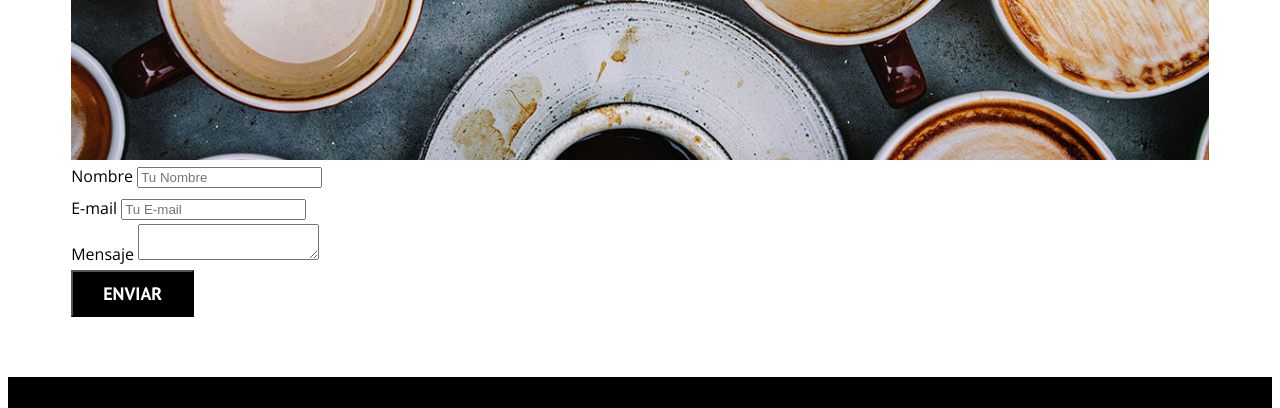
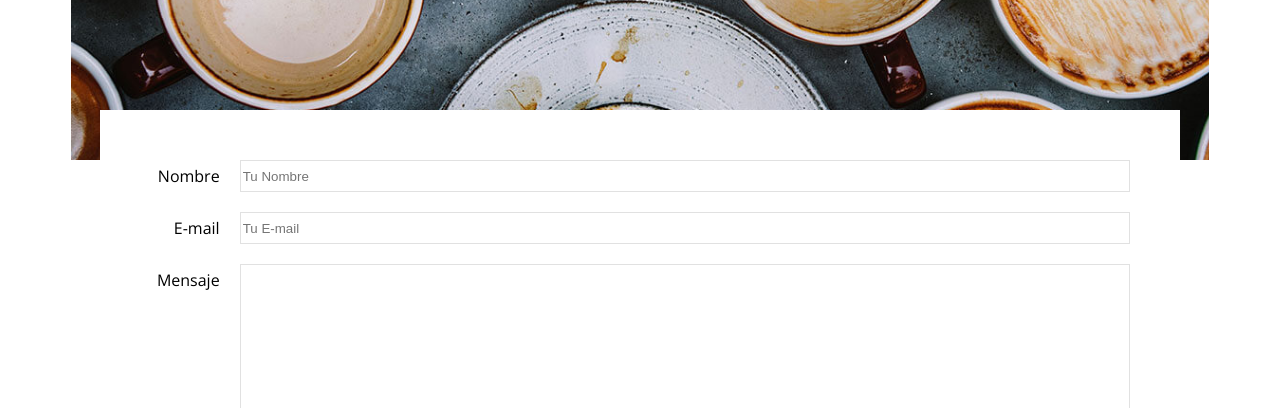
Before and after one commit to Felippillo/Cafe-Website, a plain HTML site: page contacto.html in a window 1280 px wide. Shown: the part 950-1358 px from the top of the page. Drawn offline with nearby package versions, Linux system fonts and the light colour scheme.

Commit message:
Refactor contact form styles and structure for improved layout and usability

```diff
--- a/contacto.html
+++ b/contacto.html
@@ -36,17 +36,17 @@
         <div class="contacto-bg"></div>
         <form class="formulario">
             <div class="campo">
-                <label for="nombre">Nombre</label>
-                <input type="text" placeholder="Tu Nombre" id="nombre">
+                <label class="campo__label" for="nombre">Nombre</label>
+                <input class="campo__field" type="text" placeholder="Tu Nombre" id="nombre">
             </div>
             <div class="campo">
-                <label for="email">E-mail</label>
-                <input type="email" placeholder="Tu E-mail" id="email">
+                <label class="campo__label" for="email">E-mail</label>
+                <input class="campo__field" type="email" placeholder="Tu E-mail" id="email">
             </div>
             <div class="campo">
-                <label for="mensaje">Mensaje</label>
-                <textarea id="mensaje"></textarea>
-
+                <label class="campo__label" for="mensaje">Mensaje</label>
+                <textarea class="campo__field campo__field--textarea" id="mensaje"></textarea>
+            </div>
             <div class="campo">
                 <input type="submit" value="Enviar" class="boton boton--primario">
             </div>
--- a/css/style.css
+++ b/css/style.css
@@ -162,6 +162,7 @@ img {
     text-transform: uppercase;
     font-weight: bold;
     margin-bottom: 2rem;
+    border: none;
 }
 
 @media (min-width: 768px) {
@@ -169,7 +170,9 @@ img {
         display: inline-block;
     }
 }
-
+.boton:hover {
+    cursor: pointer;
+}
 .boton--primario {
     background-color: var(--negro);
 }
@@ -251,3 +254,31 @@ height: 40rem;
 background-size: cover;
 background-repeat: no-repeat;
 }
+
+
+.formulario {
+background-color: var(--blanco);
+margin: -5rem auto 0 auto;
+width: 95%;
+padding: 5rem;
+}
+
+.campo {
+display: flex;
+margin-bottom: 2rem;
+}
+
+.campo__label {
+flex: 0 0 9rem;
+text-align: right;
+padding-right: 2rem;
+}
+
+.campo__field {
+flex: 1;
+border: 1px solid var(--gris);
+}
+
+.campo__field--textarea {
+height: 20rem;
+}
```
